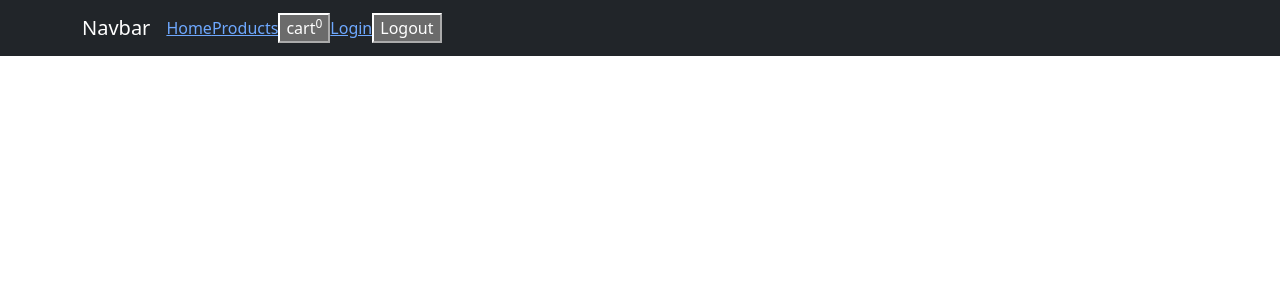
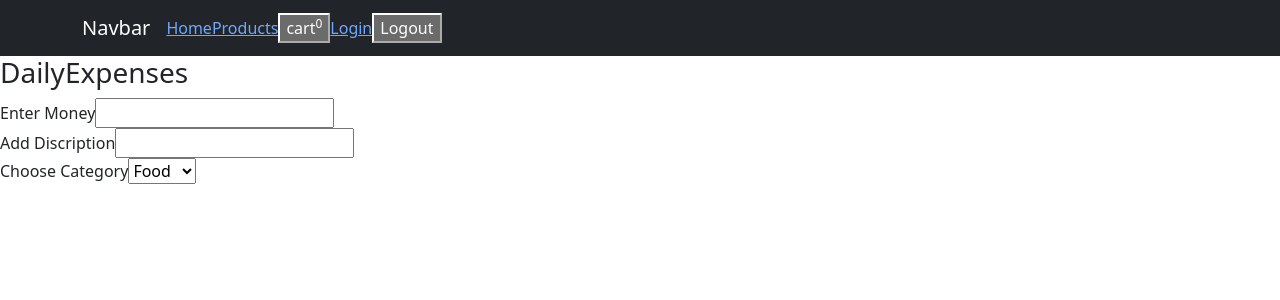
Before and after one commit to roshankhaire/my-app, a React (Create React App) app: page /dailyExpenses in a window 1280 px wide. Shown: the top 300 px of the page. Built offline with nearby package versions, Linux system fonts and the light colour scheme.

Commit message:
Adding Exenses

```diff
--- a/src/App.js
+++ b/src/App.js
@@ -10,6 +10,7 @@ import AuthForm from "./components/AuthForm";
 import Expense from "./components/pages/Expense";
 import Profile from "./components/pages/Profile";
 import ForgotPassword from "./components/pages/ForgotPassword";
+import DailyExpenses from "./components/pages/DailyExpenses";
 function App(props) {
   const [cartIaShown,setCartIsShown]=useState(false);
    const showCartHandler=()=>{
@@ -38,6 +39,7 @@ function App(props) {
     <Route path="/expense" element={<Expense/>}/>
     <Route path="/profile" element={<Profile />}/>
     <Route path="/forgotPassword" element={<ForgotPassword/>}/>
+    <Route path="/dailyExpenses" element={<DailyExpenses />}/>
 
     </Routes>
     </Router>
--- /dev/null
+++ b/src/components/pages/DailyExpenses.js
@@ -0,0 +1,20 @@
+import React from "react";
+const DailyExpenses=()=>{
+      return(
+        <form>
+            <h3>DailyExpenses</h3>
+          <label htmlFor="money">Enter Money</label>
+            <input type="money" id="money"/><br/>
+            <label htmlFor="discription">Add Discription</label>
+            <input type="discription" id="discription"/><br/>
+            <label htmlFor="category">Choose Category</label>
+            <select htmlFor="category" >
+<option value="food">Food</option>
+<option value="petrol">Petrol</option>
+<option value="salary">Salary</option>
+
+</select>
+        </form>
+      )
+}
+export default DailyExpenses
--- a/src/components/pages/Expense.js
+++ b/src/components/pages/Expense.js
@@ -33,6 +33,9 @@ const Expense=(props)=>{
            </NavLink>
         </div>
         <button onClick={emailVerification}>Email Verification</button>
+        <NavLink to="/dailyExpenses">
+           <button>Daily Expenses</button>
+           </NavLink>
         </>
     )
 }
```
